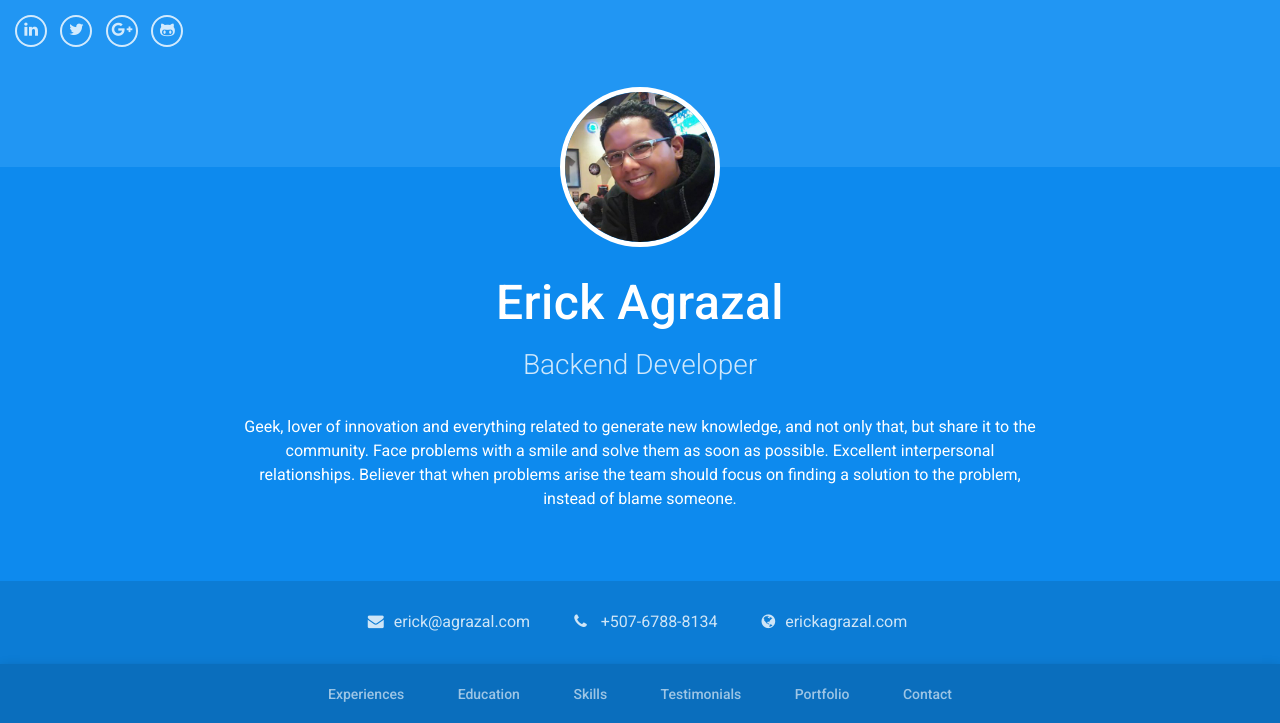
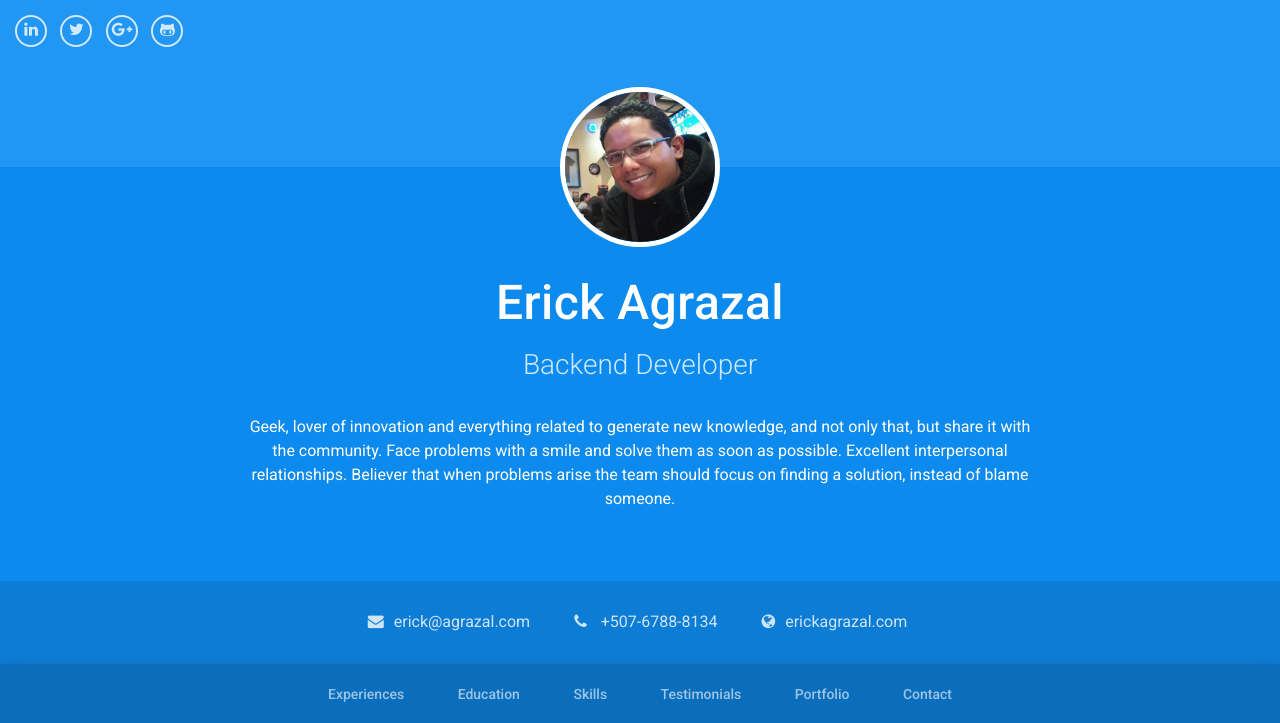
Before and after one commit to ErickAgrazal/portfolio, a Django app: template portfolio/templates/home.html in a window 1280 px wide. Shown: the top 723 px of the page. Run offline with Django 3.2, Linux system fonts and the light colour scheme; the template is opened without the code that fills it, so the values that code supplies are empty; some libraries are stand-ins or nearby versions.

```diff
--- a/portfolio/templates/home.html
+++ b/portfolio/templates/home.html
@@ -50,7 +50,7 @@
                 <h1 class="name">Erick Agrazal</h1>
                 <div class="title">Backend Developer</div>
                 <div class="profile">
-                    <p>Geek, lover of innovation and everything related to generate new knowledge, and not only that, but share it to the community. Face problems with a smile and solve them as soon as possible. Excellent interpersonal relationships. Believer that when problems arise the team should focus on finding a solution to the problem, instead of blame someone.</p>
+                    <p>Geek, lover of innovation and everything related to generate new knowledge, and not only that, but share it with the community. Face problems with a smile and solve them as soon as possible. Excellent interpersonal relationships. Believer that when problems arise the team should focus on finding a solution, instead of blame someone.</p>
                 </div><!--//profile-->
             </div><!--//container-->
         </div><!--//intro-->
```
